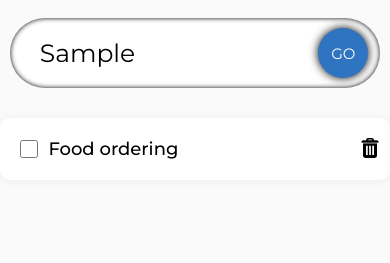
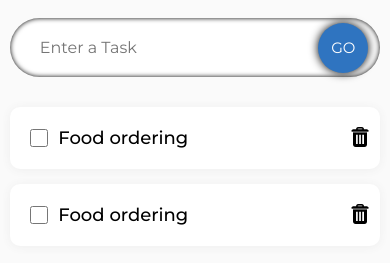
Before and after one commit to DeveloperDolon/MN-Tech-Digital-Job-Task, a plain HTML site: page index.html in a window 390 px wide. Both pictures are taken after typing "Sample" into the empty fields and a click on the button "GO". Shown: the part 109-372 px from the top of the page. Drawn offline with Linux system fonts and the light colour scheme; a web font is replaced by a local one.

Commit message:
task add functionality added commit

```diff
--- a/index.html
+++ b/index.html
@@ -23,14 +23,17 @@
 
         <h1 class="title-text main-title">Todo List</h1>
 
+        <!-- task input section start from here -->
         <section class="input">
             <input type="text" id="task-input" placeholder="Enter a Task" class="input__box">
             <button type="submit" class="input_submit">
                 GO
             </button>
         </section>
+        <!-- task input section end from here -->
 
-        <section style="margin-top: 30px;">
+        <!-- task list section start from here -->
+        <section id="task-container" style="margin-top: 30px;">
             <div class="task">
                 <input type="checkbox" name="" id="">
                 <h3 class="task-text">Food ordering</h3>
@@ -39,7 +42,11 @@
                 </button>
             </div>
         </section>
+        <!-- task list section end from here -->
+
     </div>
+
+    <script src="script.js"></script>
 </body>
 
 </html>
--- a/script.js
+++ b/script.js
@@ -0,0 +1,27 @@
+// all html element selected variables are here
+const taskInput = document.querySelector("#task-input");
+const submitBtn = document.querySelector(".input_submit");
+const taskContainer = document.querySelector("#task-container");
+
+// validation and task adding functionality is here
+submitBtn.addEventListener("click", () => {
+  const taskText = taskInput?.value;
+
+  if (taskText?.length > 0) {
+
+    const taskItem = document.createElement("div");
+    taskItem.classList.add("task");
+    taskItem.innerHTML = `
+        <input type="checkbox" name="" id="">
+        <h3 class="task-text">Food ordering</h3>
+        <button class="option-btn">
+            <img width="20px" src="images/trash.png" alt="">
+        </button>
+    `;
+
+    taskContainer.appendChild(taskItem);
+    taskInput.value = ""
+  } else {
+    alert("Please input your task!");
+  }
+});
--- a/style.css
+++ b/style.css
@@ -10,7 +10,7 @@
 /* all element styling */
 
 
-/*  */
+/* component styling start from here */
 
 .title-text {
     font-family: 'Rubik Burned', system-ui;
@@ -108,3 +108,19 @@
     border: none;
     cursor: pointer;
   }
+
+
+  @media screen and (max-width: 900px) {
+    #task-container {
+      padding: 0px 10px;
+    }
+  }
+
+  @media screen and (max-width: 767px) {
+    #task-container {
+      padding: 0px 10px;
+    }
+    .input__box {
+      font-size: 16px;
+    }
+  }
```
